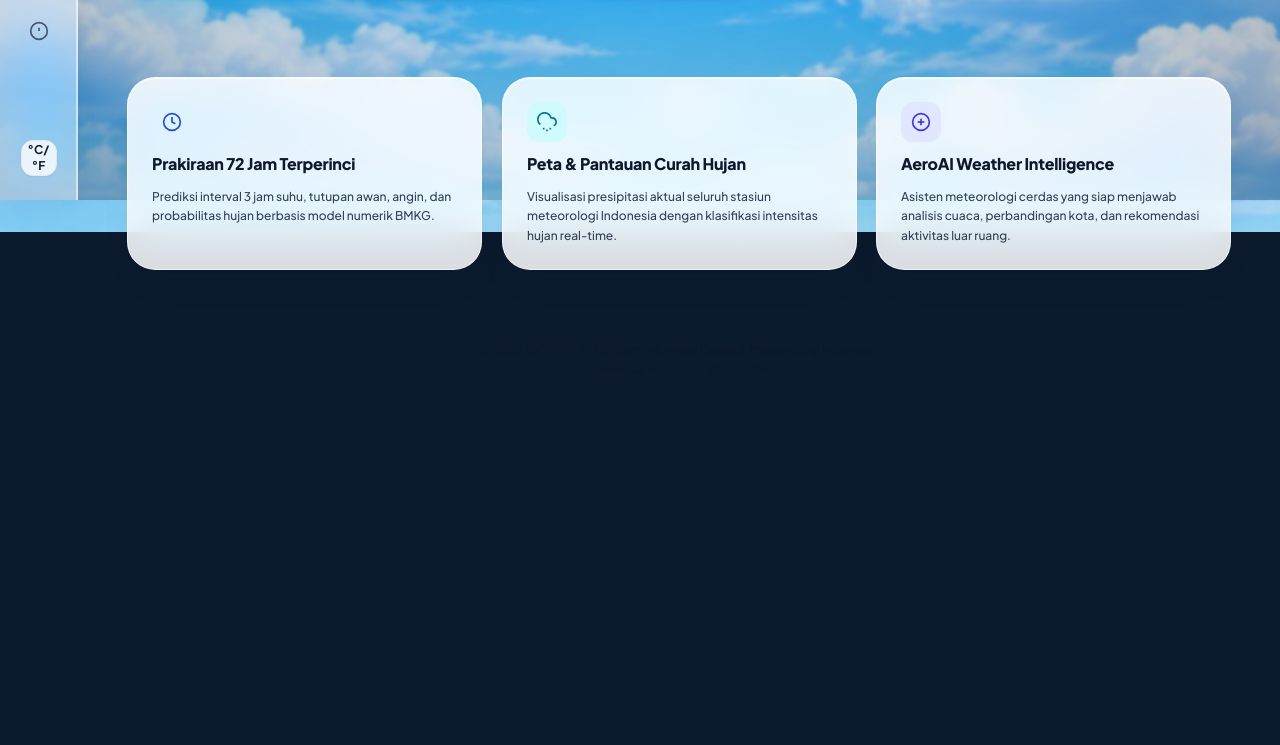
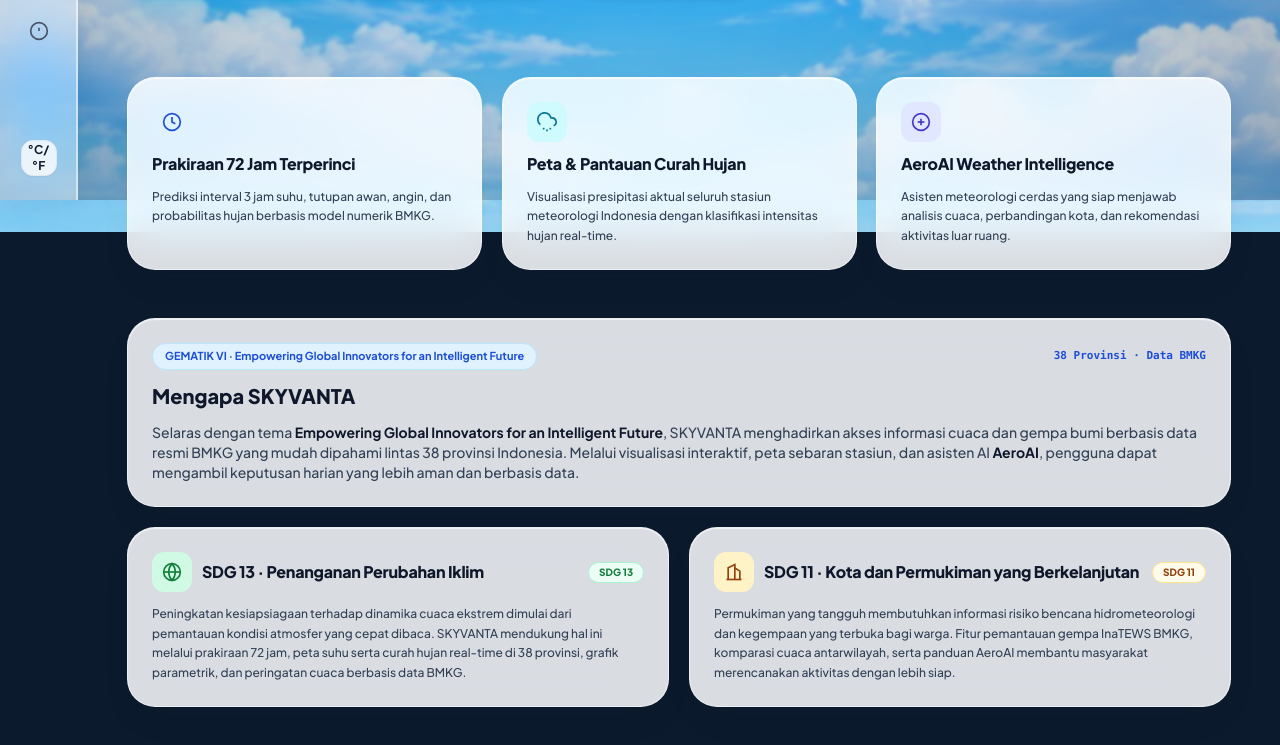
Before and after one commit to ilhampratamaaziz-art/skyvanta, a website: page public/index.html in a window 1280 px wide. Shown: the part 600-1345 px from the top of the page. Before the commit the page ends 1018 px from the top, so only its background shows below. Drawn offline with nearby package versions, Linux system fonts and the light colour scheme; no server answers.

Commit message:
feat: tambah bagian Mengapa SKYVANTA, SDG 13 & SDG 11, dan tema GEMATIK VI di footer

```diff
--- a/public/index.html
+++ b/public/index.html
@@ -323,6 +323,52 @@
                 </div>
                 <h2 class="text-base font-black text-slate-900">AeroAI Weather Intelligence</h2>
                 <p class="text-xs text-slate-600 leading-relaxed font-medium">Asisten meteorologi cerdas yang siap menjawab analisis cuaca, perbandingan kota, dan rekomendasi aktivitas luar ruang.</p>
+              </div>
+            </div>
+
+            <!-- Mengapa SKYVANTA & Kontribusi SDGs (GEMATIK VI) -->
+            <div class="space-y-5">
+              <div class="liquid-glass-card p-6 space-y-3">
+                <div class="flex flex-wrap items-center justify-between gap-2">
+                  <span class="px-3 py-1 rounded-full text-[11px] font-bold bg-sky-100 text-sky-800 border border-sky-200">GEMATIK VI · Empowering Global Innovators for an Intelligent Future</span>
+                  <span class="text-[11px] font-bold text-sky-700 font-mono">38 Provinsi · Data BMKG</span>
+                </div>
+                <h2 class="text-lg sm:text-xl font-black text-slate-900">Mengapa SKYVANTA</h2>
+                <p class="text-xs sm:text-sm text-slate-600 leading-relaxed font-medium">
+                  Selaras dengan tema <strong class="text-slate-900">Empowering Global Innovators for an Intelligent Future</strong>, SKYVANTA menghadirkan akses informasi cuaca dan gempa bumi berbasis data resmi BMKG yang mudah dipahami lintas 38 provinsi Indonesia. Melalui visualisasi interaktif, peta sebaran stasiun, dan asisten AI <strong class="text-slate-900">AeroAI</strong>, pengguna dapat mengambil keputusan harian yang lebih aman dan berbasis data.
+                </p>
+              </div>
+
+              <div class="grid grid-cols-1 md:grid-cols-2 gap-5">
+                <div class="liquid-glass-card p-6 space-y-3">
+                  <div class="flex items-center justify-between gap-2">
+                    <div class="flex items-center gap-2.5">
+                      <div class="w-10 h-10 rounded-xl bg-emerald-100 text-emerald-700 flex items-center justify-center flex-shrink-0">
+                        <svg class="w-5 h-5" viewBox="0 0 24 24" fill="none" stroke="currentColor" stroke-width="2" aria-hidden="true"><circle cx="12" cy="12" r="10"/><path d="M2 12h20"/><path d="M12 2a15.3 15.3 0 0 1 4 10 15.3 15.3 0 0 1-4 10 15.3 15.3 0 0 1-4-10 15.3 15.3 0 0 1 4-10z"/></svg>
+                      </div>
+                      <h3 class="text-base font-black text-slate-900">SDG 13 · Penanganan Perubahan Iklim</h3>
+                    </div>
+                    <span class="px-2.5 py-0.5 rounded-full text-[10px] font-black bg-emerald-50 text-emerald-800 border border-emerald-200 flex-shrink-0">SDG 13</span>
+                  </div>
+                  <p class="text-xs text-slate-600 leading-relaxed font-medium">
+                    Peningkatan kesiapsiagaan terhadap dinamika cuaca ekstrem dimulai dari pemantauan kondisi atmosfer yang cepat dibaca. SKYVANTA mendukung hal ini melalui prakiraan 72 jam, peta suhu serta curah hujan real-time di 38 provinsi, grafik parametrik, dan peringatan cuaca berbasis data BMKG.
+                  </p>
+                </div>
+
+                <div class="liquid-glass-card p-6 space-y-3">
+                  <div class="flex items-center justify-between gap-2">
+                    <div class="flex items-center gap-2.5">
+                      <div class="w-10 h-10 rounded-xl bg-amber-100 text-amber-800 flex items-center justify-center flex-shrink-0">
+                        <svg class="w-5 h-5" viewBox="0 0 24 24" fill="none" stroke="currentColor" stroke-width="2" aria-hidden="true"><path d="M3 21h18"/><path d="M5 21V7l8-4v18"/><path d="M19 21V11l-6-4"/><path d="M9 9v.01"/><path d="M9 12v.01"/><path d="M9 15v.01"/></svg>
+                      </div>
+                      <h3 class="text-base font-black text-slate-900">SDG 11 · Kota dan Permukiman yang Berkelanjutan</h3>
+                    </div>
+                    <span class="px-2.5 py-0.5 rounded-full text-[10px] font-black bg-amber-50 text-amber-800 border border-amber-200 flex-shrink-0">SDG 11</span>
+                  </div>
+                  <p class="text-xs text-slate-600 leading-relaxed font-medium">
+                    Permukiman yang tangguh membutuhkan informasi risiko bencana hidrometeorologi dan kegempaan yang terbuka bagi warga. Fitur pemantauan gempa InaTEWS BMKG, komparasi cuaca antarwilayah, serta panduan AeroAI membantu masyarakat merencanakan aktivitas dengan lebih siap.
+                  </p>
+                </div>
               </div>
             </div>
           </div>
@@ -1042,6 +1088,7 @@
         <footer class="mt-8 px-6 text-center text-xs text-slate-500 space-y-1">
           <p class="text-slate-800">© 2026 SKYVANTA · Platform Informasi Cuaca & Meteorologi Indonesia</p>
           <p class="text-[10px] text-slate-800">Kepmendagri No. 100.1.1-6117 · InaTEWS</p>
+          <p class="text-[10px] text-slate-800">Lomba Nasional Web Desain GEMATIK VI · Tema: Empowering Global Innovators for an Intelligent Future</p>
         </footer>
       </main>
     </div>
```
